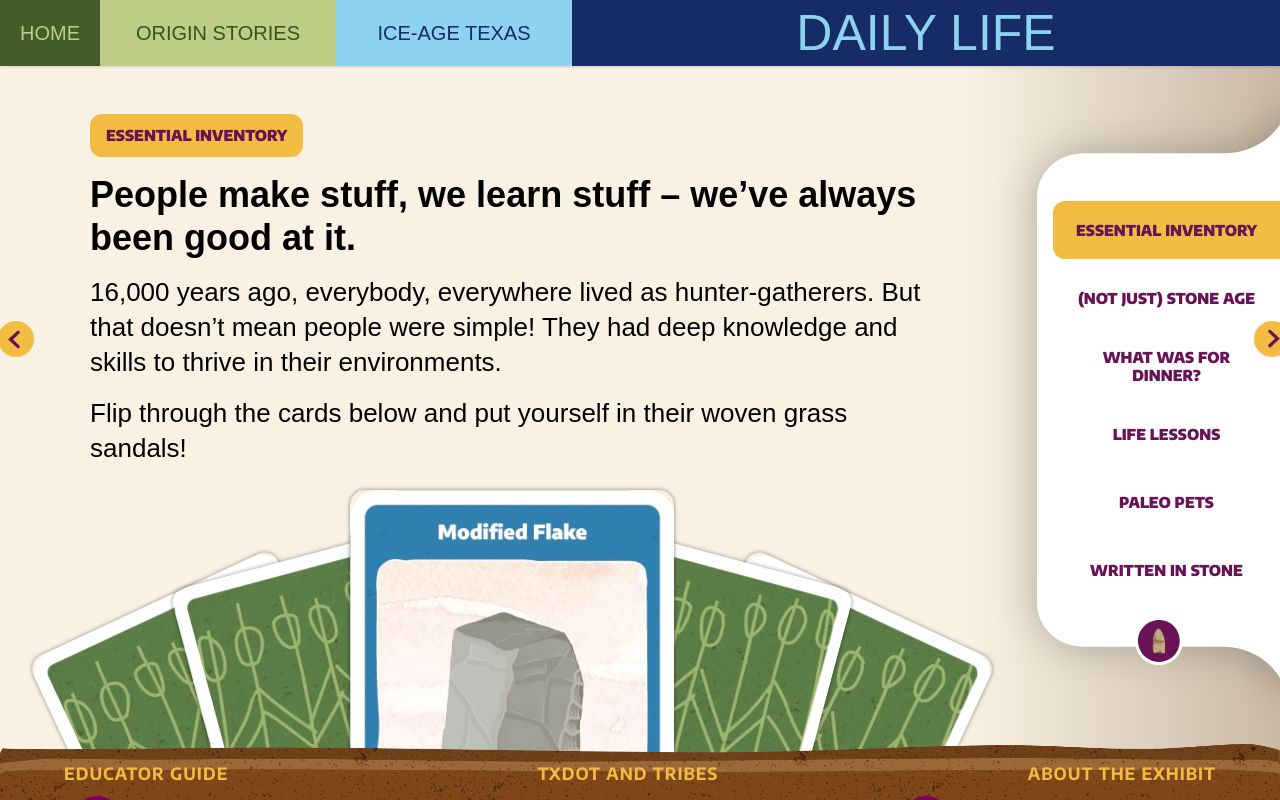
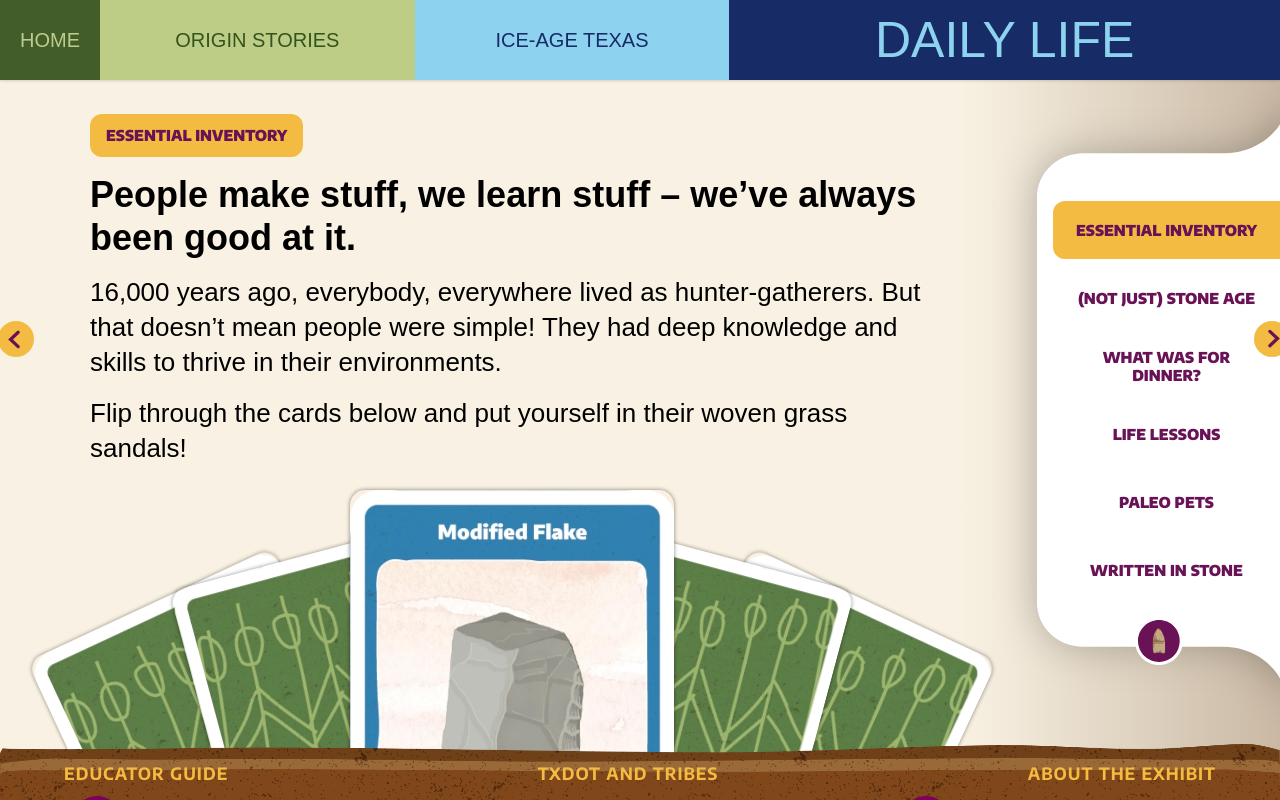
Before and after one commit to scottdickerson/paleoindian-site, a Next.js app: page /stories/daily-life in a window 1280 px wide. Shown: the top 800 px of the page. Built offline with nearby package versions, Linux system fonts and the light colour scheme; a web font is replaced by a local one.

Commit message:
fix(header): less flex-basis on selected

```diff
--- a/src/styles/StoryNavigation.module.scss
+++ b/src/styles/StoryNavigation.module.scss
@@ -6,6 +6,9 @@
     z-index: 200;
     box-shadow: rgba(0, 0, 0, 0.1) 0px 1px 3px 0px,
         rgba(0, 0, 0, 0.06) 0px 1px 2px 0px;
+    @media screen and (min-width: $tablet-breakpoint) {
+        height: 80px;
+    }
 }
 
 .navbar ul {
@@ -36,7 +39,7 @@
     //transition: flex-basis ease-in-out 0.2s, font-size ease-in-out 0.2s;
 
     &.selected {
-        flex-basis: 55%;
+        flex-basis: 35%;
         font-size: 20px;
         font-weight: $font_semibold;
         // @media screen and (max-width: $tablet-breakpoint) {
```
